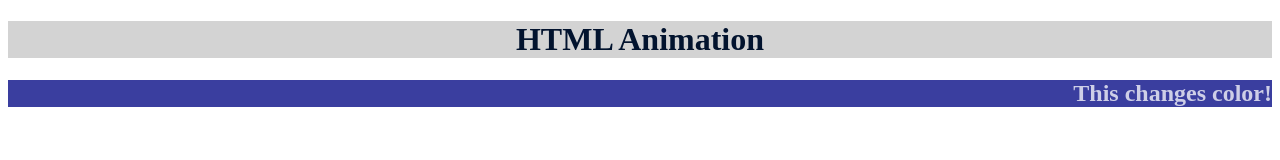
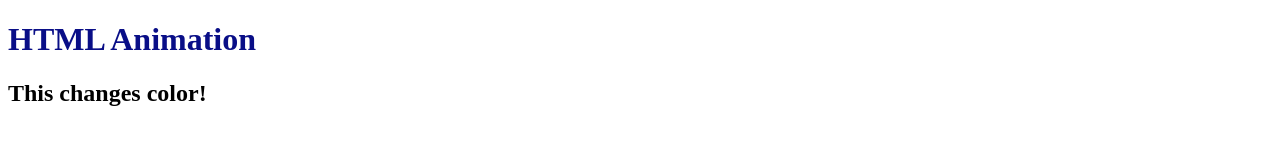
Before and after one commit to sans1075/webdev, a plain HTML site: page index.html in a window 1280 px wide. Drawn offline with Linux system fonts and the light colour scheme.

Commit message:
Update main.css

```diff
--- a/main.css
+++ b/main.css
@@ -1,17 +1,20 @@
-h1 {
-  color: #02132e;
-  background-color: lightgrey;
-  text-align: center;
+.oswald-oswald {
+  font-family: "Oswald", sans-serif;
+  font-optical-sizing: auto;
+  font-weight: 200;
+  font-style: normal;
 }
 
-@keyframes h2 {
-  0% {background-color: white; color: #090e87; text-align: left;}
-  100% {background-color: #090e87; color: white; text-align: right;}
+@keyframes h1 {
+  0% {background-color: white; color: #090e87; text-align: left; margins: 10px 10px;}
+  100% {background-color: #090e87; color: white; text-align: right; margins: 0px 0px;}
 }
 
-h2 {
+h1 {
   background-color: white;
+  font-family: oswald;
   color: #090e87;
+  margins: 10px 10px;
   text-align: left;
   animation-name: h2;
   animation-duration: 10s;
```
